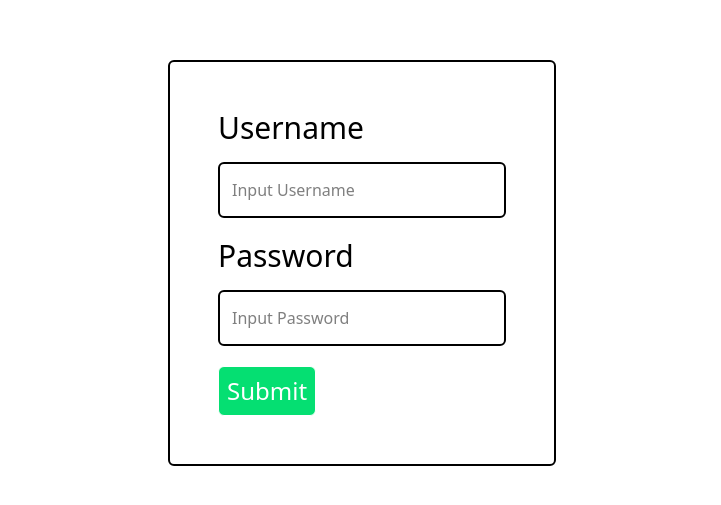
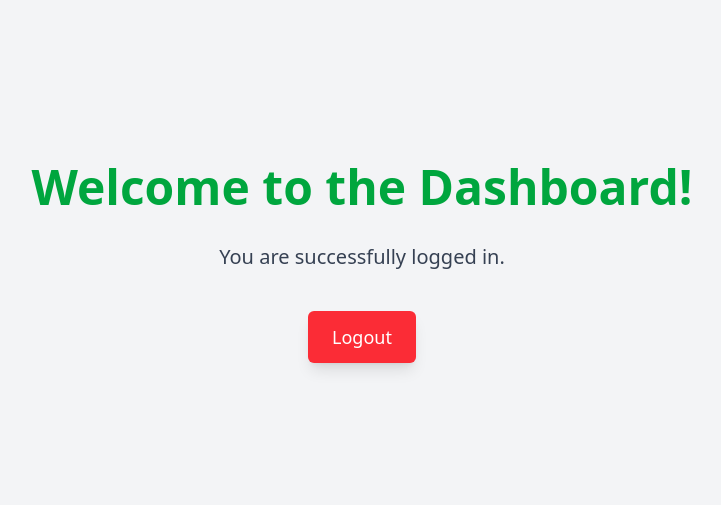
Before and after one commit to DammyJoshvtr/Dummy-Login-Page, a React (Vite) app in the folder dummy-login/: page /dashboard in a window 1280 px wide. Shown: the part 137-642 px from the top of the page, without its empty margins (278-999 px from the left). Built offline with nearby package versions, Linux system fonts and the light colour scheme.

Commit message:
Added useNavigate hook

```diff
--- a/dummy-login/src/App.jsx
+++ b/dummy-login/src/App.jsx
@@ -1,102 +1,22 @@
-import React, { useState } from 'react';
-import axios from 'axios';
+import React from 'react'
+import { Route, Routes, createBrowserRouter, createRoutesFromElements, RouterProvider, Navigate  } from 'react-router-dom'
+import LoginPage from "./pages/LoginPage";
+import Dashboard from './pages/Dashboard';
+
+const router = createBrowserRouter(
+  createRoutesFromElements(
+    <React.Fragment>
+      <Route path='/login' element = { <LoginPage /> } />
+      <Route path='/dashboard' element = { <Dashboard /> } />
+    </React.Fragment>
+  )
+)
+
 
 const App = () => {
-  const [username, setUsername] = useState('');
-  const [password, setPassword] = useState('');
-  const [loginFeedback, setLoginFeedback] = useState(null);
+  return (
+    <RouterProvider router={ router }/>
+  )
+}
 
-  const handleSubmit = async (e) => {
-    e.preventDefault();
-
-    setLoginFeedback({ message: "Attempting Login", status: "info" });
-    console.log('Sending Login Requests...');
-
-    try {
-      const response = await axios.post('http://127.0.0.1:5000/login', {
-        username: username,
-        password: password
-      });
-
-      console.log('-------------------Full Axios Response--------------------');
-      console.log(response); // Correct way to log the full object
-      console.log('----------------------------------------------------------');
-      console.log('Response Data from Flask:', response.data);
-      console.log(`Message: ${response.data.message}`);
-      console.log(`Username: ${response.data.username}`); // Correctly accessing from response.data
-
-      // Set success feedback here
-      setLoginFeedback({
-        message: response.data.message || "Login successful!",
-        status: response.data.status || "success"
-      });
-
-    } catch (err) {
-      console.error('Error Fetching:', err);
-
-      if (err.response) {
-        console.error('Server Error Response Data:', err.response.data);
-        console.error('Server Error Status:', err.response.status);
-        setLoginFeedback({
-          message: err.response.data.message || `Server error (Status: ${err.response.status})`,
-          status: err.response.data.status || "error"
-        });
-      } else if (err.request) {
-        console.error('No Response from Server:', err.request);
-        setLoginFeedback({
-          message: "No response from server. Check network connection or server status.",
-          status: "error"
-        });
-      } else {
-        console.error('Request Setup Error:', err.message);
-        setLoginFeedback({
-          message: err.message || "An unexpected error occurred during request setup.",
-          status: "error"
-        });
-      }
-    } finally {
-      console.log('--------------------------------------------------------------');
-      console.log('Done Fetching!');
-      console.log('--------------------------------------------------------------');
-    }
-  };
-
-  return (
-    <div className='h-screen justify-center flex items-center'>
-      <div className=' border-2 rounded-md p-12'>
-        <h1 className='text-3xl'>Username</h1>
-        <input
-          className='w-2xs h-14 border-2 rounded-md mt-4 mb-5 p-3'
-          type='text'
-          placeholder='Input Username'
-          value={username}
-          onChange={e => setUsername(e.target.value)}
-          required />
-
-        <h1 className='text-3xl'>Password</h1>
-        <input
-          className='w-2xs h-14 border-2 rounded-md mt-4 mb-5 p-3'
-          type='password'
-          placeholder='Input Password'
-          value={password}
-          onChange={e => setPassword(e.target.value)}
-          required />
-        <div>
-          <input
-            className='text-2xl border p-2 rounded-md bg-green-400 text-white cursor-pointer'
-            type='submit'
-            value='Submit'
-            onClick={handleSubmit} />
-        </div>
-
-        {loginFeedback && (
-          <div className={`mt-4 p-2 rounded ${loginFeedback.status === 'success' ? 'bg-green-100 text-green-700' : 'bg-red-100 text-red-700'}`}>
-            <p>{loginFeedback.message}</p>
-          </div>
-        )}
-      </div>
-    </div>
-  );
-};
-
-export default App;
+export default App
--- /dev/null
+++ b/dummy-login/src/pages/Dashboard.jsx
@@ -0,0 +1,26 @@
+import React from 'react';
+import { useNavigate } from 'react-router-dom';
+
+const Dashboard = () => {
+  const navigate = useNavigate();
+
+  const handleLogout = () => {
+    localStorage.removeItem('authToken'); // Clear token on logout
+    navigate('/login'); // Redirect back to login
+  };
+
+  return (
+    <div className='h-screen flex flex-col items-center justify-center bg-gray-100'>
+      <h1 className='text-5xl font-bold text-green-600 mb-8'>Welcome to the Dashboard!</h1>
+      <p className='text-xl text-gray-700 mb-10'>You are successfully logged in.</p>
+      <button
+        onClick={handleLogout}
+        className='px-6 py-3 bg-red-500 text-white text-lg rounded-md shadow-lg hover:bg-red-600 transition duration-300'
+      >
+        Logout
+      </button>
+    </div>
+  );
+};
+
+export default Dashboard;
--- /dev/null
+++ b/dummy-login/src/pages/LoginPage.jsx
@@ -0,0 +1,109 @@
+import React, { useState } from 'react';
+import axios from 'axios';
+import { useNavigate } from 'react-router-dom';
+
+const LoginPage = () => {
+  const [username, setUsername] = useState('');
+  const [password, setPassword] = useState('');
+  const [loginFeedback, setLoginFeedback] = useState(null);
+
+  const navigate = useNavigate()
+
+  const handleSubmit = async (e) => {
+    e.preventDefault();
+
+    setLoginFeedback({ message: "Attempting Login", status: "info" });
+    console.log('Sending Login Requests...');
+
+    try {
+      const response = await axios.post('http://127.0.0.1:5000/login', {
+        username: username,
+        password: password
+      });
+
+      console.log('-------------------Full Axios Response--------------------');
+      console.log(response); // Correct way to log the full object
+      console.log('----------------------------------------------------------');
+      console.log('Response Data from Flask:', response.data);
+      console.log(`Message: ${response.data.message}`);
+      console.log(`Username: ${response.data.username}`); // Correctly accessing from response.data
+
+      // Set success feedback here
+      setLoginFeedback({
+        message: response.data.message || "Login successful!",
+        status: response.data.status || "success"
+      });
+
+      if (response.data.status === 'success') {
+        navigate('/dashboard')
+      }
+
+    } catch (err) {
+      console.error('Error Fetching:', err);
+
+      if (err.response) {
+        console.error('Server Error Response Data:', err.response.data);
+        console.error('Server Error Status:', err.response.status);
+        setLoginFeedback({
+          message: err.response.data.message || `Server error (Status: ${err.response.status})`,
+          status: err.response.data.status || "error"
+        });
+      } else if (err.request) {
+        console.error('No Response from Server:', err.request);
+        setLoginFeedback({
+          message: "No response from server. Check network connection or server status.",
+          status: "error"
+        });
+      } else {
+        console.error('Request Setup Error:', err.message);
+        setLoginFeedback({
+          message: err.message || "An unexpected error occurred during request setup.",
+          status: "error"
+        });
+      }
+    } finally {
+      console.log('--------------------------------------------------------------');
+      console.log('Done Fetching!');
+      console.log('--------------------------------------------------------------');
+    }
+  };
+
+  return (
+    <div className='h-screen justify-center flex items-center'>
+      <div className=' border-2 rounded-md p-12'>
+        <h1 className='text-3xl'>Username</h1>
+        <input
+          className='w-2xs h-14 border-2 rounded-md mt-4 mb-5 p-3'
+          type='text'
+          placeholder='Input Username'
+          value={username}
+          onChange={e => setUsername(e.target.value)}
+          required />
+
+        <h1 className='text-3xl'>Password</h1>
+        <input
+          className='w-2xs h-14 border-2 rounded-md mt-4 mb-5 p-3'
+          type='password'
+          placeholder='Input Password'
+          value={password}
+          onChange={e => setPassword(e.target.value)}
+          required />
+        <div>
+          <input
+            className='text-2xl border p-2 rounded-md bg-green-400 text-white cursor-pointer'
+            type='submit'
+            value='Submit'
+            onClick={handleSubmit} />
+        </div>
+
+        {loginFeedback && (
+          <div className={`mt-4 p-2 rounded ${loginFeedback.status === 'success' ? 'bg-green-100 text-green-700' : 'bg-red-100 text-red-700'}`}>
+            <p>{loginFeedback.message}</p>
+          </div>
+        )}
+      </div>
+    </div>
+  );
+};
+
+export default LoginPage;
```
